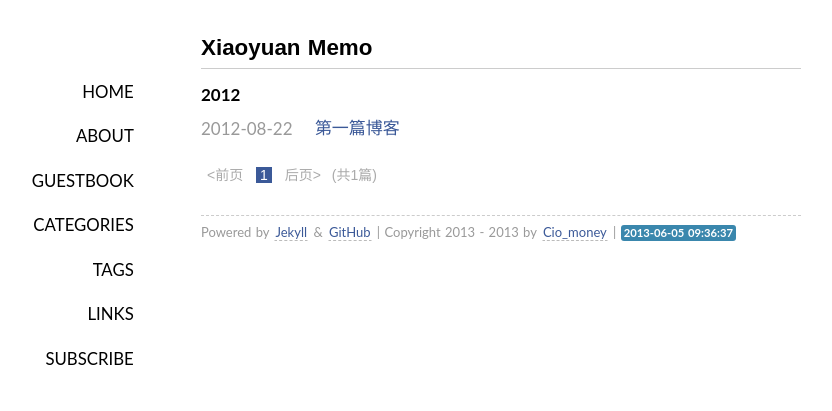
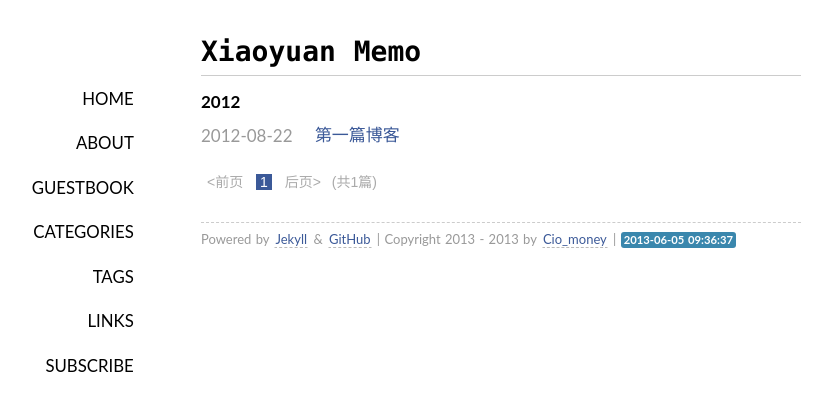
Before and after one commit to wxy44412890/wxy44412890.github.com, a Jekyll site: the page built from index.html, in a window 1280 px wide. Shown: the top 411 px of the page, without its empty margins (139-971 px from the left). Built offline with Jekyll 4.4.1, drawn with Linux system fonts in a browser that asks for light colours; some web fonts are replaced; Markdown is read by kramdown in place of the engine named in the settings; the list of posts is cut into pages by our own code; comment, search, counter and statistics services are not loaded.

Commit message:
(1)修改标题的字体,以及h1标题的字体大小

```diff
--- a/media/css/style.css
+++ b/media/css/style.css
@@ -50,10 +50,10 @@ nav{font-family:Lato,'Helvetica Neue',Helvetica,Arial,sans-serif;font-size:1.2em
 nav a{display:block;padding:.7em 1em;color:#000000;}
 nav a:hover{background-color:#3b5998;text-decoration:none;color:#f9f9f9;-webkit-transition:color .2s linear;}
 .post{padding:.5em 0em;}
-h1{font-family:"Cuprum","Hiragino Sans GB","Microsoft YaHei",sans-serif;font-size:1.6em;color:#000;}
-h2{font-family:"Cuprum","Hiragino Sans GB","Microsoft YaHei",sans-serif;font-size:1.4em;color:#111;}
-h3{font-family:"Cuprum","Hiragino Sans GB","Microsoft YaHei",sans-serif;font-size:1.2em;color:#222;}
-h4{font-family:"Cuprum","Hiragino Sans GB","Microsoft YaHei",sans-serif;font-size:1em;color:#333;}
+h1{font-family:Consolas,"Microsoft YaHei",sans-serif;font-size:2.0em;color:#000;}
+h2{font-family:Consolas,"Microsoft YaHei",sans-serif;font-size:1.4em;color:#111;}
+h3{font-family:Consolas,"Microsoft YaHei",sans-serif;font-size:1.2em;color:#222;}
+h4{font-family:Consolas,"Microsoft YaHei",sans-serif;font-size:1em;color:#333;}
 pre,code{font-family:Menlo,"Andale Mono",Consolas,"Courier New",Monaco,monospace;font-size:13px;}
 code{background-color:#D0D0D0;}
 embed,object,iframe{display:block;margin:4px auto;}
```
